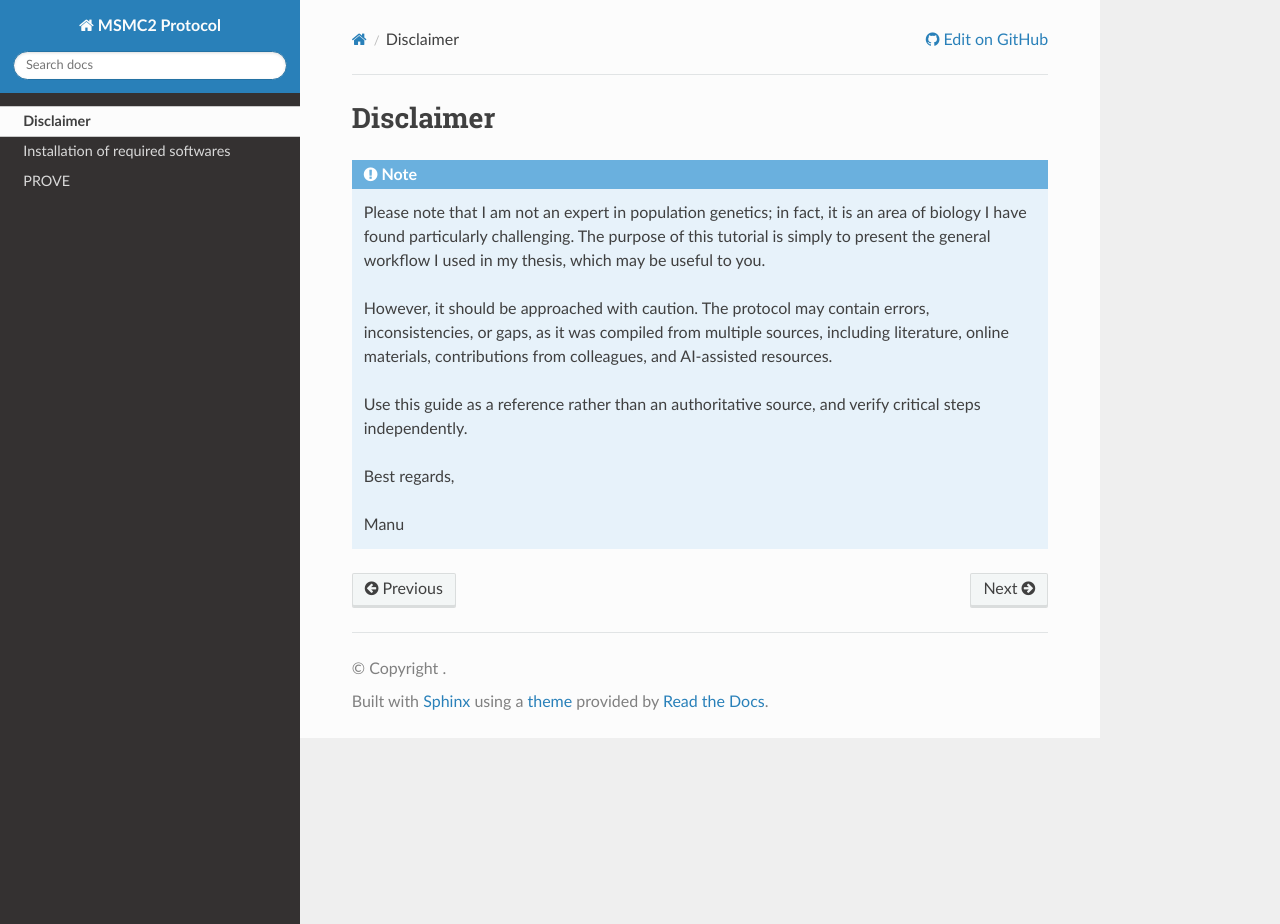
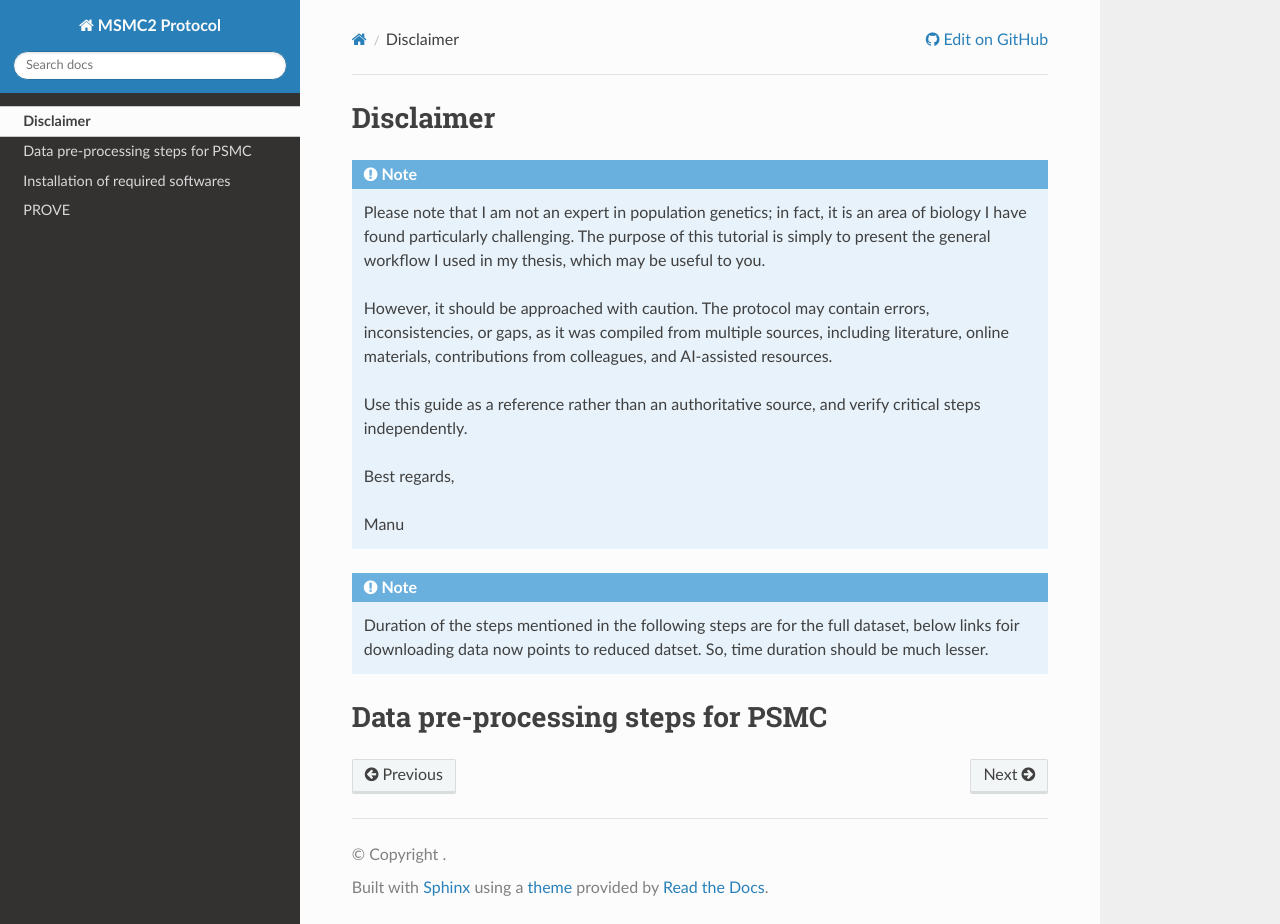
Before and after one commit to hoyosmanuel/MSMC2-Protocol, a Sphinx documentation site: the page built from docs/source/00_Tutorial_Overview.rst, in a window 1280 px wide and 924 px high. Built offline with Sphinx 7.4.7 and the Read the Docs theme 3.1.0, drawn with Linux system fonts in a browser that asks for light colours.

Commit message:
Update 00_Tutorial_Overview.rst

```diff
--- a/docs/source/00_Tutorial_Overview.rst
+++ b/docs/source/00_Tutorial_Overview.rst
@@ -12,3 +12,11 @@ Disclaimer
    Best regards,
 
    Manu
+
+
+.. note::
+
+ Duration of the steps mentioned  in the following steps are for the full dataset, below links foir downloading data now points to reduced datset. So, time duration should be much lesser.
+
+Data pre-processing steps for PSMC
+=====================================================
```
